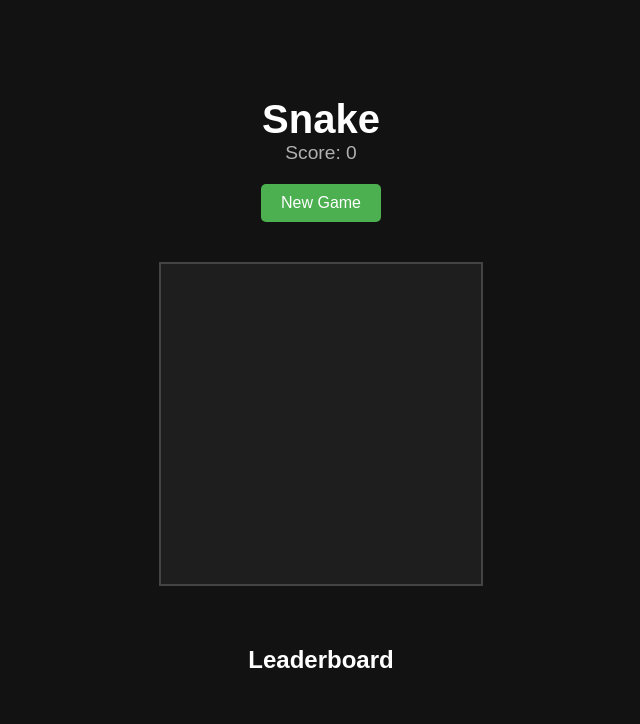
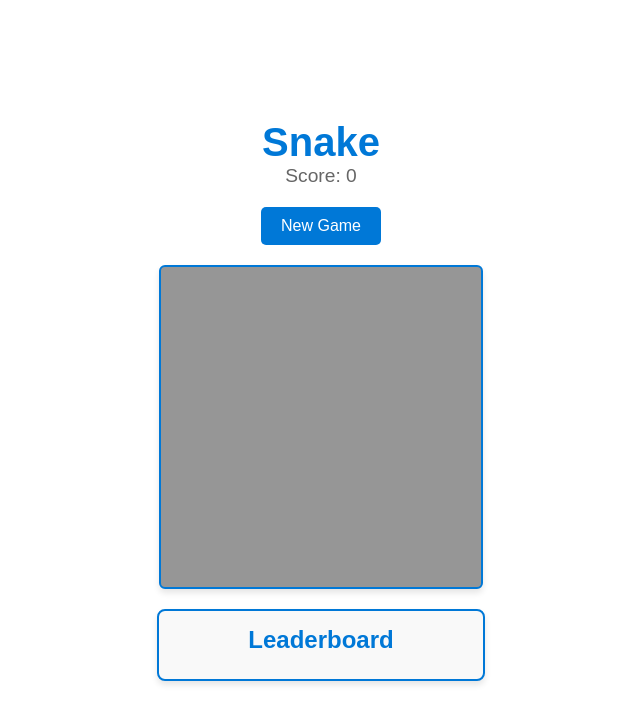
Before and after one commit to MehKoiter/snake-game, a website with bundled scripts: page src/index.html in a window 1280 px wide. Shown: the whole page, without its empty margins (319-959 px from the left). Built offline with nearby package versions, Linux system fonts and the light colour scheme; no server answers.

Commit message:
refactor: update snake starting position and enhance CSS for improved aesthetics and readability

```diff
--- a/src/script.js
+++ b/src/script.js
@@ -87,7 +87,7 @@ function updateScore() {
 
 class Snake {
   constructor() {
-    this.body = [{ x: 10, y: 10 }];
+    this.body = [{ x: 0, y: Math.floor(rows / 2) }]; // Start at the far left, middle row
     this.direction = "RIGHT";
     this.inputDirection = "RIGHT";
   }
--- a/src/styles.css
+++ b/src/styles.css
@@ -7,8 +7,8 @@
 
 body {
   font-family: Arial, sans-serif;
-  background-color: #121212;
-  color: #e0e0e0;
+  background-color: #ffffff; /* Light background */
+  color: #333333; /* Dark text */
   display: flex;
   justify-content: center;
   align-items: center;
@@ -28,18 +28,20 @@ body {
 
 .header h1 {
   font-size: 2.5rem;
-  color: #ffffff;
+  color: #0078d7; /* Blue accent for headers */
 }
 
 .header p {
   font-size: 1.2rem;
-  color: #b0b0b0;
+  color: #666666; /* Subtle gray for secondary text */
 }
 
 /* Main Content Section */
 .main-content {
   display: flex;
   flex-direction: column;
+  justify-content: center;
+  align-items: center;
   gap: 20px;
 }
 
@@ -54,7 +56,7 @@ body {
 #newGameButton {
   padding: 10px 20px;
   font-size: 1rem;
-  background-color: #4caf50;
+  background-color: #0078d7; /* Blue button */
   color: white;
   border: none;
   border-radius: 5px;
@@ -62,7 +64,7 @@ body {
 }
 
 #newGameButton:hover {
-  background-color: #45a049;
+  background-color: #005a9e; /* Darker blue on hover */
 }
 
 .form-container {
@@ -74,16 +76,16 @@ body {
 #playerName {
   padding: 8px;
   font-size: 1rem;
-  border: 1px solid #444;
+  border: 1px solid #cccccc; /* Light gray border */
   border-radius: 5px;
-  background-color: #1e1e1e;
-  color: #e0e0e0;
+  background-color: #f9f9f9; /* Light input background */
+  color: #333333; /* Dark text */
 }
 
 #submitScoreButton {
   padding: 8px 15px;
   font-size: 1rem;
-  background-color: #2196f3;
+  background-color: #0078d7; /* Blue button */
   color: white;
   border: none;
   border-radius: 5px;
@@ -91,7 +93,7 @@ body {
 }
 
 #submitScoreButton:hover {
-  background-color: #1e88e5;
+  background-color: #005a9e; /* Darker blue on hover */
 }
 
 /* Game Area */
@@ -99,12 +101,13 @@ body {
   display: flex;
   justify-content: center;
   align-items: center;
-  padding: 20px 0;
 }
 
 #gameCanvas {
-  border: 2px solid #444;
-  background-color: #1e1e1e;
+  border: 2px solid #0078d7; /* Blue border matching the theme */
+  border-radius: 6px;
+  background-color: #969696; /* Darker canvas background */
+  box-shadow: 0 4px 6px rgba(0, 0, 0, 0.1); /* Subtle shadow for depth */
 }
 
 /* Right Panel */
@@ -112,11 +115,17 @@ body {
   display: flex;
   flex-direction: column;
   align-items: center;
-  padding: 20px 0;
+  border: 2px solid #0078d7; /* Blue border matching the theme */
+  border-radius: 8px; /* Rounded corners */
+  padding: 15px; /* Add some spacing inside */
+  background-color: #f9f9f9; /* Light background for contrast */
+  box-shadow: 0 4px 6px rgba(0, 0, 0, 0.1); /* Subtle shadow for depth */
+  width: 100%; /* Ensure it scales */
+  max-width: 328px; /* Match the canvas width */
 }
 
 .leaderboard-header {
   font-size: 1.5rem;
-  color: #ffffff;
+  color: #0078d7; /* Blue accent for headers */
   margin-bottom: 10px;
 }
```
